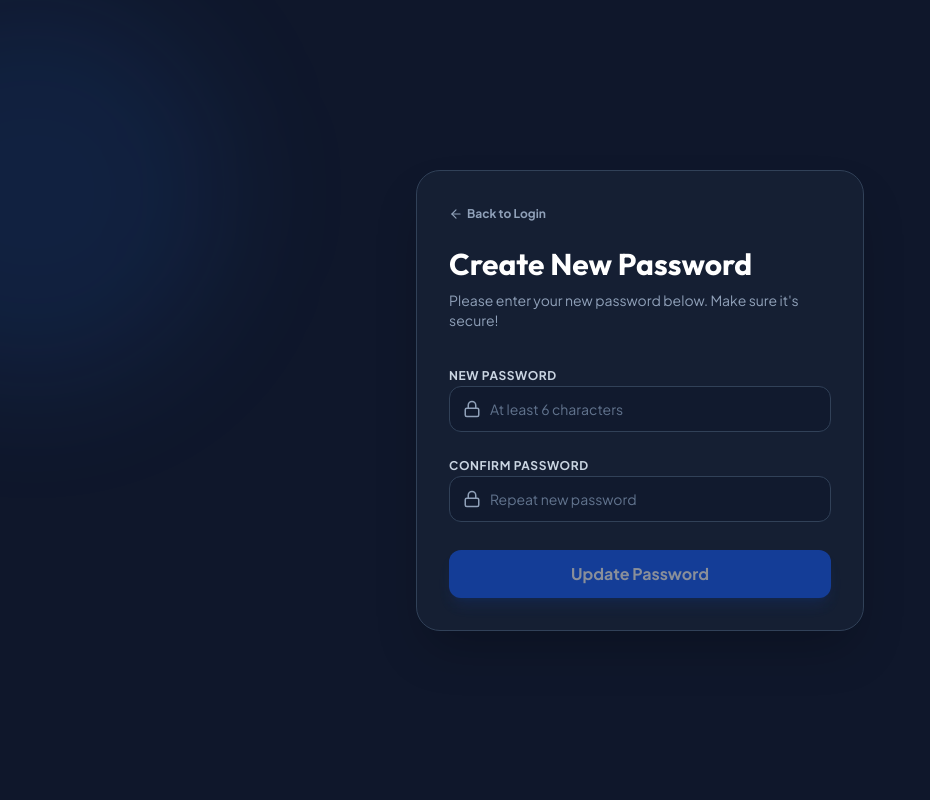
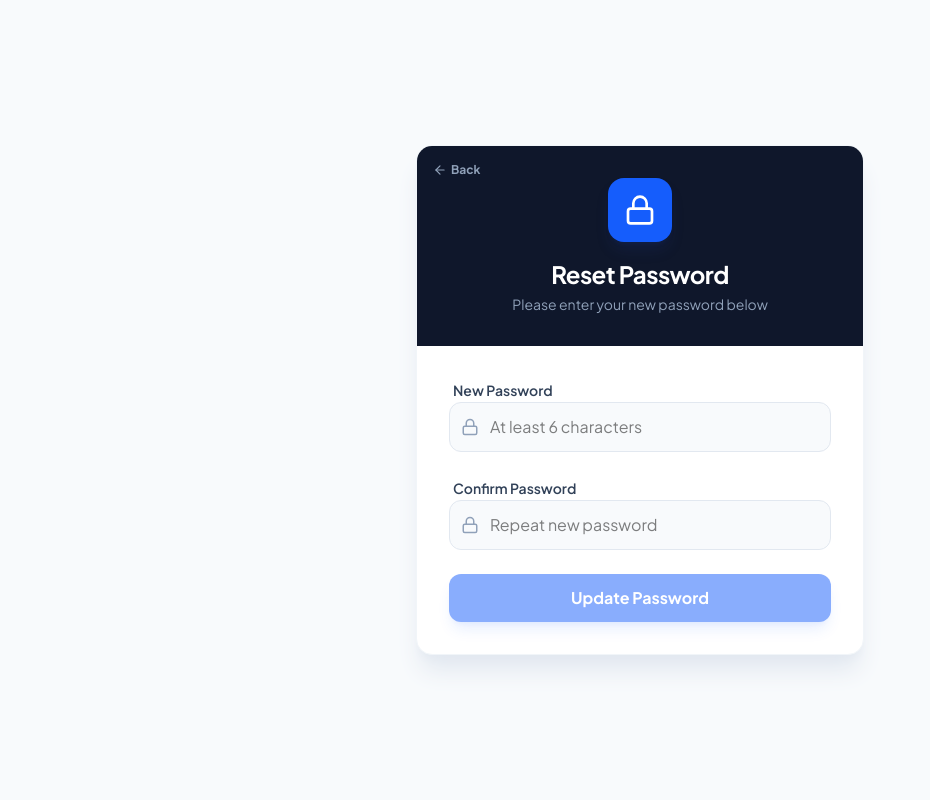
Before and after one commit to JINAY2910/Odoo_VendorBridge, a React (Vite) app: page /reset-password/1 in a window 1280 px wide. Shown: the whole page, without its empty margins (0-930 px from the left). Built offline with nearby package versions, Linux system fonts and the light colour scheme.

Commit message:
Fix password reset route guard issues and align UI with Sign-In/Sign-Up pages

```diff
--- a/src/App.jsx
+++ b/src/App.jsx
@@ -56,7 +56,7 @@ export default function App() {
             <Route path="/login" element={<PublicRoute><Login /></PublicRoute>} />
             <Route path="/register" element={<PublicRoute><Register /></PublicRoute>} />
             <Route path="/forgot-password" element={<PublicRoute><ForgotPassword /></PublicRoute>} />
-            <Route path="/reset-password/:token" element={<PublicRoute><ResetPassword /></PublicRoute>} />
+            <Route path="/reset-password/:token" element={<ResetPassword />} />
 
             {/* Procurement Staff / Admin Routes */}
             <Route element={<ProtectedRoute roles={['USER', 'MANAGER', 'ADMIN']} />}>
--- a/src/pages/ForgotPassword.jsx
+++ b/src/pages/ForgotPassword.jsx
@@ -8,6 +8,7 @@ const ForgotPassword = () => {
   const [email, setEmail] = useState('');
   const [loading, setLoading] = useState(false);
   const [success, setSuccess] = useState(false);
+  const [resetUrl, setResetUrl] = useState('');
 
   const handleSubmit = async (e) => {
     e.preventDefault();
@@ -15,9 +16,9 @@ const ForgotPassword = () => {
     try {
       const res = await api.post('/auth/forgot-password', { email });
       setSuccess(true);
-      // For local demo, we'll just show the link directly in toast (since we are not actually emailing)
       if (res.data.resetUrl) {
-        toast.info(`Demo Link generated (Check console).`, { autoClose: false });
+        setResetUrl(res.data.resetUrl);
+        toast.info(`Demo Link generated.`, { autoClose: false });
         console.log(`Demo Reset Link: ${res.data.resetUrl}`);
       }
     } catch (error) {
@@ -28,54 +29,59 @@ const ForgotPassword = () => {
   };
 
   return (
-    <div className="min-h-screen bg-slate-900 flex items-center justify-center p-4 relative overflow-hidden">
-      {/* Dynamic Background Elements */}
-      <div className="absolute top-0 -left-40 w-96 h-96 bg-blue-500/10 rounded-full blur-3xl"></div>
-      <div className="absolute bottom-0 -right-40 w-96 h-96 bg-indigo-500/10 rounded-full blur-3xl"></div>
-
-      <div className="bg-slate-800/50 backdrop-blur-xl border border-slate-700 w-full max-w-md rounded-3xl p-8 relative z-10 shadow-2xl">
-        <div className="mb-8">
-          <Link to="/login" className="inline-flex items-center text-xs font-bold text-slate-400 hover:text-blue-400 mb-6 transition-colors">
-            <ArrowLeft size={14} className="mr-1" /> Back to Login
+    <div className="min-h-screen bg-slate-50 flex items-center justify-center p-4">
+      <div className="max-w-md w-full bg-white rounded-2xl shadow-xl shadow-slate-200 overflow-hidden border border-slate-100">
+        <div className="p-8 bg-slate-900 text-white text-center relative">
+          <Link to="/login" className="absolute left-4 top-4 inline-flex items-center text-xs font-bold text-slate-400 hover:text-white transition-colors">
+            <ArrowLeft size={14} className="mr-1" /> Back
           </Link>
-          <h2 className="text-3xl font-display font-bold text-white mb-2">Forgot Password?</h2>
-          <p className="text-slate-400 text-sm">
-            Enter your email address and we'll send you a link to reset your password.
-          </p>
+          <div className="w-16 h-16 bg-blue-600 rounded-2xl flex items-center justify-center mx-auto mb-4 shadow-lg shadow-blue-900/20">
+            <Mail size={32} />
+          </div>
+          <h1 className="text-2xl font-bold tracking-tight">Forgot Password?</h1>
+          <p className="text-slate-400 text-sm mt-1">Get a link to reset your password</p>
         </div>
 
         {success ? (
-          <div className="bg-emerald-500/10 border border-emerald-500/20 rounded-2xl p-6 text-center space-y-4 animate-in fade-in slide-in-from-bottom-4">
-            <div className="w-16 h-16 bg-emerald-500/20 text-emerald-400 rounded-full flex items-center justify-center mx-auto">
-              <CheckCircle size={32} />
-            </div>
-            <div>
-              <h3 className="text-lg font-bold text-white mb-1">Check your email</h3>
-              <p className="text-sm text-slate-400">
-                We've sent a password reset link to <span className="text-slate-200 font-semibold">{email}</span>.
-                <br /><br />
-                <span className="text-xs text-amber-400/80 italic">(Demo: Check your terminal/console for the link)</span>
-              </p>
+          <div className="p-8 space-y-6">
+            <div className="bg-emerald-550/10 border border-emerald-200 rounded-2xl p-6 text-center space-y-4 bg-emerald-50">
+              <div className="w-16 h-16 bg-emerald-100 text-emerald-600 rounded-full flex items-center justify-center mx-auto shadow-md">
+                <CheckCircle size={32} />
+              </div>
+              <div>
+                <h3 className="text-lg font-bold text-slate-800 mb-1">Check your email</h3>
+                <p className="text-sm text-slate-600">
+                  We've sent a password reset link to <span className="text-slate-900 font-semibold">{email}</span>.
+                </p>
+                {resetUrl && (
+                  <div className="mt-4 p-3 bg-slate-50 border border-slate-200 rounded-xl text-left space-y-2">
+                    <span className="text-xs text-amber-600 font-semibold block">Demo Mode Reset Link:</span>
+                    <a href={resetUrl} className="text-sm text-blue-600 hover:text-blue-500 font-semibold break-all underline block">
+                      {resetUrl}
+                    </a>
+                  </div>
+                )}
+              </div>
             </div>
             <button
-              onClick={() => { setSuccess(false); setEmail(''); }}
-              className="mt-2 text-sm font-bold text-emerald-400 hover:text-emerald-300">
+              onClick={() => { setSuccess(false); setEmail(''); setResetUrl(''); }}
+              className="w-full bg-slate-100 hover:bg-slate-200 text-slate-700 font-bold py-3 rounded-xl transition-all">
               Try another email
             </button>
           </div>
         ) : (
-          <form onSubmit={handleSubmit} className="space-y-6">
-            <div className="space-y-1.5">
-              <label className="text-xs font-bold text-slate-300 uppercase tracking-wider">Email Address</label>
+          <form onSubmit={handleSubmit} className="p-8 space-y-6">
+            <div className="space-y-1">
+              <label className="text-sm font-semibold text-slate-700 ml-1">Email Address</label>
               <div className="relative">
-                <Mail className="absolute left-3.5 top-1/2 -translate-y-1/2 text-slate-400" size={18} />
+                <Mail className="absolute left-3 top-1/2 -translate-y-1/2 text-slate-400" size={18} />
                 <input
                   type="email"
                   required
                   value={email}
                   onChange={(e) => setEmail(e.target.value)}
-                  className="w-full bg-slate-900/50 border border-slate-700 rounded-xl py-3 pl-10 pr-4 text-white placeholder:text-slate-500 focus:outline-none focus:border-blue-500 focus:ring-1 focus:ring-blue-500 transition-all text-sm"
-                  placeholder="Enter your registered email"
+                  className="w-full pl-10 pr-4 py-3 bg-slate-50 border border-slate-200 rounded-xl focus:ring-2 focus:ring-blue-500 focus:border-transparent transition-all outline-none"
+                  placeholder="name@company.com"
                 />
               </div>
             </div>
@@ -83,11 +89,20 @@ const ForgotPassword = () => {
             <button
               type="submit"
               disabled={loading || !email}
-              className="w-full bg-blue-600 hover:bg-blue-500 text-white font-bold py-3 rounded-xl transition-all shadow-lg shadow-blue-600/20 disabled:opacity-50 disabled:cursor-not-allowed">
+              className="w-full bg-blue-600 hover:bg-blue-700 text-white font-bold py-3 rounded-xl shadow-lg shadow-blue-600/20 transition-all disabled:opacity-50 disabled:cursor-not-allowed transform active:scale-[0.98]">
               {loading ? 'Sending Link...' : 'Send Reset Link'}
             </button>
           </form>
         )}
+
+        <div className="p-6 bg-slate-50 border-t border-slate-100 text-center">
+          <p className="text-sm text-slate-600">
+            Remembered your password?{' '}
+            <Link to="/login" className="text-blue-600 font-semibold hover:underline decoration-2 underline-offset-4">
+              Sign In
+            </Link>
+          </p>
+        </div>
       </div>
     </div>
   );
--- a/src/pages/ResetPassword.jsx
+++ b/src/pages/ResetPassword.jsx
@@ -39,61 +39,60 @@ const ResetPassword = () => {
   };
 
   return (
-    <div className="min-h-screen bg-slate-900 flex items-center justify-center p-4 relative overflow-hidden">
-      {/* Dynamic Background Elements */}
-      <div className="absolute top-0 -left-40 w-96 h-96 bg-blue-500/10 rounded-full blur-3xl"></div>
-      <div className="absolute bottom-0 -right-40 w-96 h-96 bg-indigo-500/10 rounded-full blur-3xl"></div>
-
-      <div className="bg-slate-800/50 backdrop-blur-xl border border-slate-700 w-full max-w-md rounded-3xl p-8 relative z-10 shadow-2xl">
-        <div className="mb-8">
-          <Link to="/login" className="inline-flex items-center text-xs font-bold text-slate-400 hover:text-blue-400 mb-6 transition-colors">
-            <ArrowLeft size={14} className="mr-1" /> Back to Login
+    <div className="min-h-screen bg-slate-50 flex items-center justify-center p-4">
+      <div className="max-w-md w-full bg-white rounded-2xl shadow-xl shadow-slate-200 overflow-hidden border border-slate-100">
+        <div className="p-8 bg-slate-900 text-white text-center relative">
+          <Link to="/login" className="absolute left-4 top-4 inline-flex items-center text-xs font-bold text-slate-400 hover:text-white transition-colors">
+            <ArrowLeft size={14} className="mr-1" /> Back
           </Link>
-          <h2 className="text-3xl font-display font-bold text-white mb-2">Create New Password</h2>
-          <p className="text-slate-400 text-sm">
-            Please enter your new password below. Make sure it's secure!
-          </p>
+          <div className="w-16 h-16 bg-blue-600 rounded-2xl flex items-center justify-center mx-auto mb-4 shadow-lg shadow-blue-900/20">
+            <Lock size={32} />
+          </div>
+          <h1 className="text-2xl font-bold tracking-tight">Reset Password</h1>
+          <p className="text-slate-400 text-sm mt-1">Please enter your new password below</p>
         </div>
 
         {success ? (
-          <div className="bg-emerald-500/10 border border-emerald-500/20 rounded-2xl p-6 text-center space-y-4 animate-in fade-in slide-in-from-bottom-4">
-            <div className="w-16 h-16 bg-emerald-500/20 text-emerald-400 rounded-full flex items-center justify-center mx-auto">
-              <CheckCircle size={32} />
-            </div>
-            <div>
-              <h3 className="text-lg font-bold text-white mb-1">Password Updated</h3>
-              <p className="text-sm text-slate-400">
-                Your password has been changed successfully. You will be redirected to the login page shortly.
-              </p>
+          <div className="p-8 space-y-6">
+            <div className="bg-emerald-50 border border-emerald-200 rounded-2xl p-6 text-center space-y-4">
+              <div className="w-16 h-16 bg-emerald-100 text-emerald-600 rounded-full flex items-center justify-center mx-auto shadow-md">
+                <CheckCircle size={32} />
+              </div>
+              <div>
+                <h3 className="text-lg font-bold text-slate-800 mb-1">Password Updated</h3>
+                <p className="text-sm text-slate-600">
+                  Your password has been changed successfully. You will be redirected to the login page shortly.
+                </p>
+              </div>
             </div>
           </div>
         ) : (
-          <form onSubmit={handleSubmit} className="space-y-5">
-            <div className="space-y-1.5">
-              <label className="text-xs font-bold text-slate-300 uppercase tracking-wider">New Password</label>
+          <form onSubmit={handleSubmit} className="p-8 space-y-6">
+            <div className="space-y-1">
+              <label className="text-sm font-semibold text-slate-700 ml-1">New Password</label>
               <div className="relative">
-                <Lock className="absolute left-3.5 top-1/2 -translate-y-1/2 text-slate-400" size={18} />
+                <Lock className="absolute left-3 top-1/2 -translate-y-1/2 text-slate-400" size={18} />
                 <input
                   type="password"
                   required
                   value={password}
                   onChange={(e) => setPassword(e.target.value)}
-                  className="w-full bg-slate-900/50 border border-slate-700 rounded-xl py-3 pl-10 pr-4 text-white placeholder:text-slate-500 focus:outline-none focus:border-blue-500 focus:ring-1 focus:ring-blue-500 transition-all text-sm"
+                  className="w-full pl-10 pr-4 py-3 bg-slate-50 border border-slate-200 rounded-xl focus:ring-2 focus:ring-blue-500 focus:border-transparent transition-all outline-none"
                   placeholder="At least 6 characters"
                 />
               </div>
             </div>
 
-            <div className="space-y-1.5">
-              <label className="text-xs font-bold text-slate-300 uppercase tracking-wider">Confirm Password</label>
+            <div className="space-y-1">
+              <label className="text-sm font-semibold text-slate-700 ml-1">Confirm Password</label>
               <div className="relative">
-                <Lock className="absolute left-3.5 top-1/2 -translate-y-1/2 text-slate-400" size={18} />
+                <Lock className="absolute left-3 top-1/2 -translate-y-1/2 text-slate-400" size={18} />
                 <input
                   type="password"
                   required
                   value={confirmPassword}
                   onChange={(e) => setConfirmPassword(e.target.value)}
-                  className="w-full bg-slate-900/50 border border-slate-700 rounded-xl py-3 pl-10 pr-4 text-white placeholder:text-slate-500 focus:outline-none focus:border-blue-500 focus:ring-1 focus:ring-blue-500 transition-all text-sm"
+                  className="w-full pl-10 pr-4 py-3 bg-slate-50 border border-slate-200 rounded-xl focus:ring-2 focus:ring-blue-500 focus:border-transparent transition-all outline-none"
                   placeholder="Repeat new password"
                 />
               </div>
@@ -102,7 +101,7 @@ const ResetPassword = () => {
             <button
               type="submit"
               disabled={loading || !password || !confirmPassword}
-              className="w-full bg-blue-600 hover:bg-blue-500 text-white font-bold py-3 rounded-xl transition-all shadow-lg shadow-blue-600/20 disabled:opacity-50 disabled:cursor-not-allowed mt-2">
+              className="w-full bg-blue-600 hover:bg-blue-700 text-white font-bold py-3 rounded-xl shadow-lg shadow-blue-600/20 transition-all disabled:opacity-50 disabled:cursor-not-allowed transform active:scale-[0.98]">
               {loading ? 'Updating...' : 'Update Password'}
             </button>
           </form>
```
